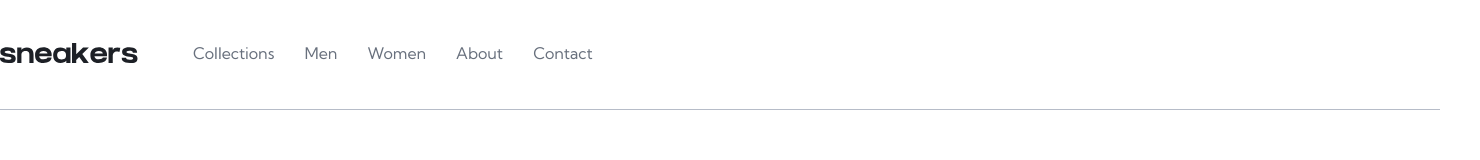
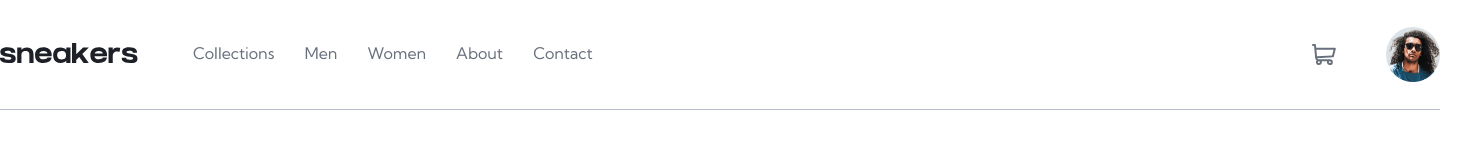
Before and after one commit to dokkalemon/e-commerc-roduct-page-challenge, a plain HTML site: page index.html in a window 1280 px wide. Shown: the whole page, 1480 px wide, since content can reach past the window. Drawn offline with Linux system fonts and the light colour scheme.

Commit message:
add user button on header

```diff
--- a/css/style.css
+++ b/css/style.css
@@ -73,3 +73,20 @@ a:hover {
     color: hsl(220, 13%, 13%);
     border-bottom: 4px solid hsl(26, 100%, 55%);
 }
+
+.user {
+    height: 100%;
+    display: flex;
+    justify-content: center;
+    align-items: center;
+
+}
+
+.user img {
+    height: 20%;
+}
+
+.user img:last-child {
+    height: 50%;
+    margin-left: 50px;
+}
--- a/index.html
+++ b/index.html
@@ -30,7 +30,10 @@
                     <a href=""><li>Contact</li></a>
                 </ul>
             </nav>
-            <div class="user"></div>
+            <div class="user">
+                    <img src="./img/icon-cart.svg" alt="">
+                    <img src="./img/image-avatar.png" alt="">
+            </div>
         </div>
     </header>
 
```
